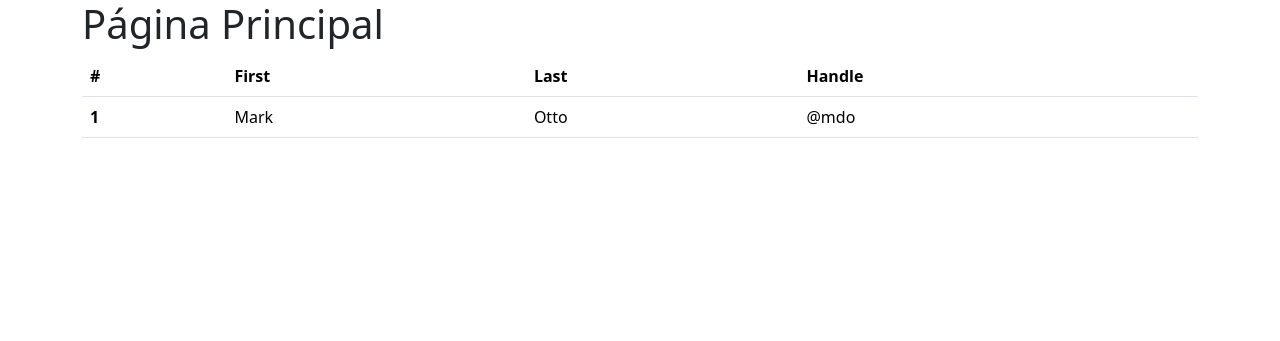
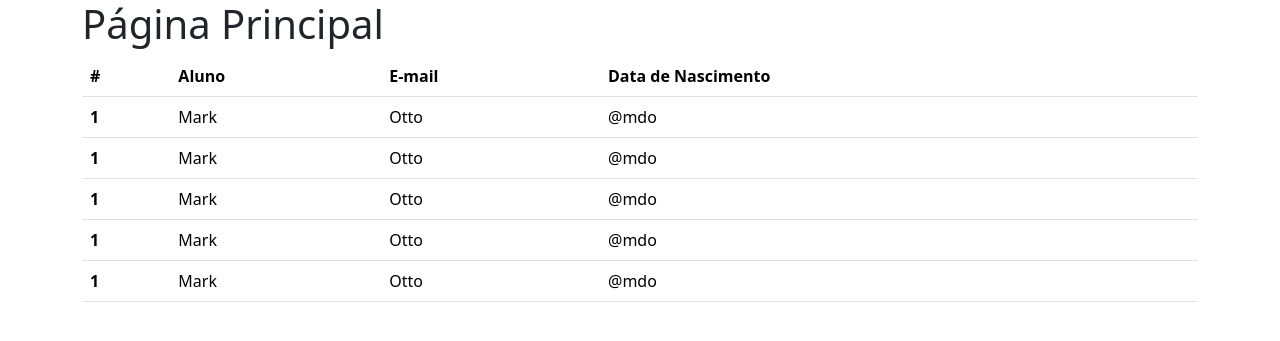
Before and after one commit to dbernardos/2025-2BD, a PHP site: page / in a window 1280 px wide. Shown: the top 341 px of the page. Run offline with PHP 8.4, Linux system fonts and the light colour scheme; data comes from the database, SQL or seed files in the repository.

Commit message:
iteração pela tabela de alunos

```diff
--- a/sistema/index.php
+++ b/sistema/index.php
@@ -1,3 +1,8 @@
+<?php
+    include 'conexao.php';
+    $sql = $pdo->query("SELECT * FROM Aluno");
+?>
+
 <!DOCTYPE html>
 <html lang="en">
 
@@ -17,18 +22,22 @@
             <thead>
                 <tr>
                     <th scope="col">#</th>
-                    <th scope="col">First</th>
-                    <th scope="col">Last</th>
-                    <th scope="col">Handle</th>
+                    <th scope="col">Aluno</th>
+                    <th scope="col">E-mail</th>
+                    <th scope="col">Data de Nascimento</th>
                 </tr>
             </thead>
             <tbody>
+            <?php
+                while($linha = $sql->fetch(PDO::FETCH_ASSOC)){
+            ?>
                 <tr>
                     <th scope="row">1</th>
                     <td>Mark</td>
                     <td>Otto</td>
                     <td>@mdo</td>
                 </tr>
+            <?php } ?>
             </tbody>
         </table>
     </div>
```
